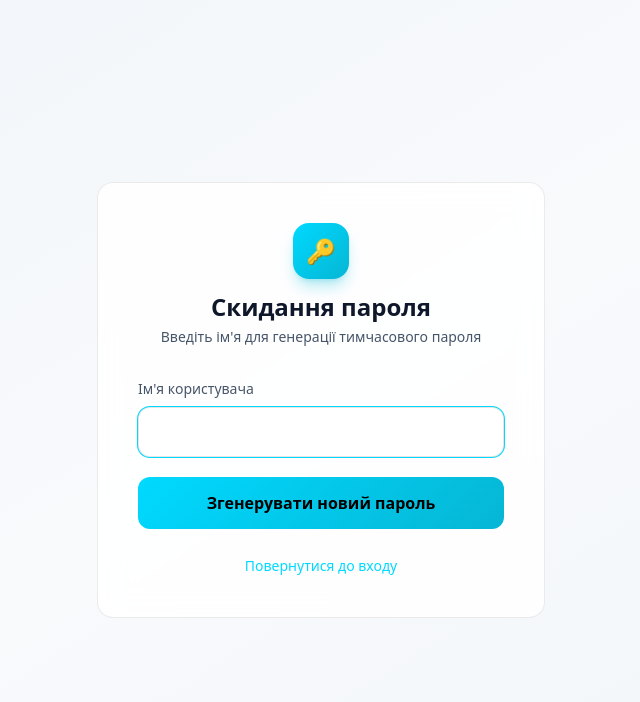
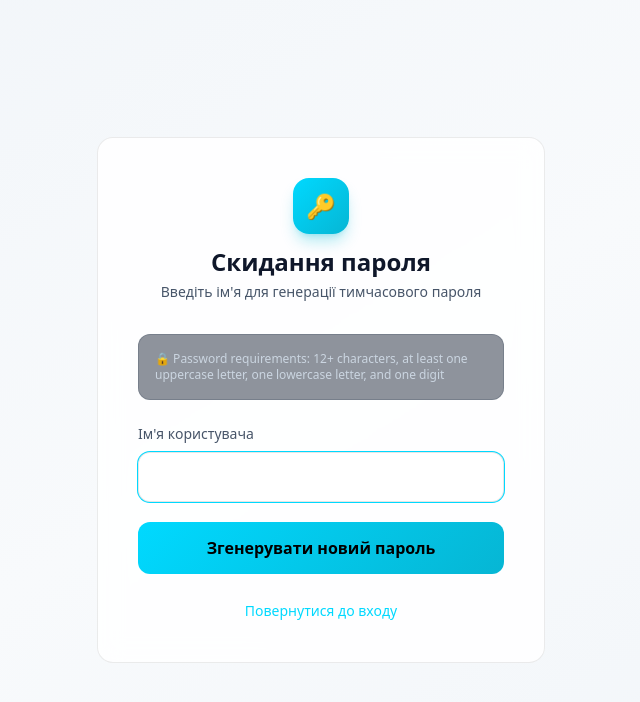
Before and after one commit to ajjs1ajjs/Uptime-Monitor, a FastAPI app: page /forgot-password in a window 1280 px wide. Shown: the top 702 px of the page, without its empty margins (319-959 px from the left). Run offline with FastAPI, Linux system fonts and the light colour scheme; some libraries are stand-ins or nearby versions.

Commit message:
docs: add password requirements hints to UI templates
Show password requirements (12+ chars, uppercase, lowercase, digit)
on login page and forgot-password page so users know the rules
before submitting.

```diff
--- a/Uptime_Robot/templates/forgot_password.html
+++ b/Uptime_Robot/templates/forgot_password.html
@@ -16,6 +16,10 @@
             {% if success_message %}
             <div class="mb-6 p-4 rounded-xl bg-status-up/10 border border-emerald-500/30 text-status-up text-sm">{{ success_message }}</div>
             {% endif %}
+
+            <div class="mb-6 p-4 rounded-xl bg-slate-800/50 border border-slate-600/30 text-slate-300 text-xs" data-i18n="password_requirements">
+                🔒 Password requirements: 12+ characters, at least one uppercase letter, one lowercase letter, and one digit
+            </div>
 
             <form method="POST" action="/forgot-password" class="space-y-5">
                 <input type="hidden" name="csrf_token" value="{{ csrf_token }}">
```
Also changed, not shown: Uptime_Robot/templates/login.html (+5 -2 lines).
